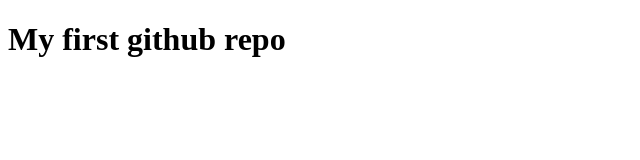
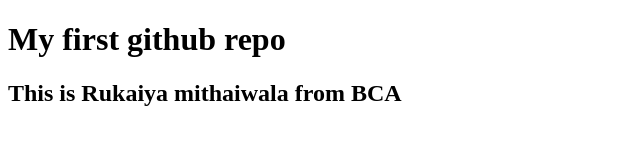
Before and after one commit to rukaiya37/web-app, a plain HTML site: page index.html in a window 1280 px wide. Shown: the whole page, without its empty margins (0-640 px from the left). Drawn offline with Linux system fonts and the light colour scheme.

Commit message:
adding h2

```diff
--- a/index.html
+++ b/index.html
@@ -7,5 +7,6 @@
 </head>
 <body>
     <h1>My first github repo</h1>
+    <h2>This is Rukaiya mithaiwala from BCA</h2>
 </body>
 </html>
```
